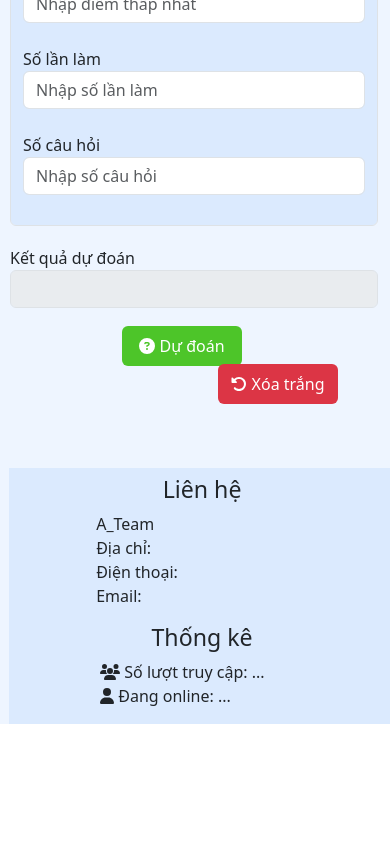
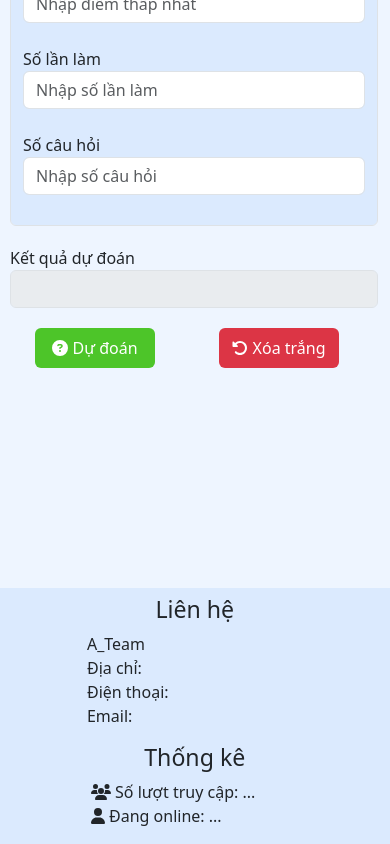
Before and after one commit to QNhut/du_an, a React (Create React App) app: page /predict-page/bai-toan-1 in a window 390 px wide. Shown: the part 594-1438 px from the top of the page. Before the commit the page ends 1318 px from the top, so only its background shows below. Built offline with nearby package versions, Linux system fonts and the light colour scheme.

Commit message:
Sửa lại 1 xíu giao diện, responsive, thêm scripts GG analytics

```diff
--- a/src/components/Footer/Footer.module.css
+++ b/src/components/Footer/Footer.module.css
@@ -14,9 +14,12 @@
     background-color: #dbeafe;
     /* margin-left: -10px; */
     /* max-width: 102%; */
-    margin-right: 0;
-    bottom: 0;
-    width: 99vw;
-    margin-left: -1px;
-    position:absolute;
+    margin-top: 100px !important;
+    margin-bottom: -200px;
+    /* border-radius: 10px 0 10px 0; */
+    /* width: 99vw; */
+    margin-left: -0.64em;
+    /* margin-right: 0; */
+    /* width: 101.5%; */
+    position: absolute;
 }
--- a/src/components/Header/Header.module.css
+++ b/src/components/Header/Header.module.css
@@ -87,7 +87,34 @@
     width: 98vw;
   }
 
+  .dropdownMenu {
+    margin-left: 0vw !important;
+  }
+
   /* .logo {
     display: none
   } */
 }
+
+@media (max-width: 1200px) {
+  .dropdownMenu {
+    margin-left: -4.5vw;
+  }
+}
+
+@media (max-width: 993px) {
+  .dropdownMenu {
+    margin-left: -5vw;
+  }
+}
+
+@media (max-width: 800px) {
+  .dropdownMenu {
+    margin-left: -6vw;
+  }
+}
+@media (max-width: 800px) {
+  .dropdownMenu {
+    margin-left: -6vw;
+  }
+}
--- a/src/pages/Login/Login.js
+++ b/src/pages/Login/Login.js
@@ -62,7 +62,7 @@ function HomePage() {
                                             'btn',
                                             style.buttonLogin
                                             )}
-                                        to="/predict-page"
+                                        to="/"
                                     >
                                         Đăng nhập
                                     </Link>
--- a/src/pages/PredictBaseOnQuestion/PredictBaseOnQuestion.js
+++ b/src/pages/PredictBaseOnQuestion/PredictBaseOnQuestion.js
@@ -66,10 +66,10 @@ function PredictBaseOnQuestion() {
             return;
         }
         else {
-            if (value1.length !== 8) {
+            if (value1.length > 8 || value1.length < 7) {
                 studentIDRef.current.focus();
                 studentIDRef.current.select();
-                toast.error("Mã số sinh viên phải chứa đúng 8 kí tự");
+                toast.error("Mã số sinh viên phải chứa từ 7 đến 8 kí tự");
                 return;
             }
         }
--- a/src/pages/PredictBaseOnQuestion/PredictBaseOnQuestion.module.css
+++ b/src/pages/PredictBaseOnQuestion/PredictBaseOnQuestion.module.css
@@ -89,7 +89,7 @@
   }
 
   .root {
-    padding-bottom: 200px !important;
+    padding-bottom: 100px !important;
   }
 
   .label {
@@ -100,13 +100,12 @@
 }
 
 .root {
-  position: relative;
   z-index: 0;
   padding-top: 82px !important;
   padding-left: 10px;
   min-height: 100vh !important;
   background-color: #EEF5FF;
-  padding-bottom: 100px;
+  /* padding-bottom: 10vh !important; */
 }
 
 .body {
--- a/src/pages/PredictInlab/PredictInlab.js
+++ b/src/pages/PredictInlab/PredictInlab.js
@@ -93,7 +93,9 @@ function PredictInlab() {
         })
             .then(response => response.json())
             .then(data => {
+                console.log(data);
                 dispatch(actions.setPredictedValue(data));
+
             })
             .catch(error => console.error('Error:', error));
     };
@@ -162,19 +164,23 @@ function PredictInlab() {
 
                             <PredictionText />
 
-                            <div className={clsx(style.interactionArea, 'row d-flex justify-content-center mb-lg-2')}>
+                            <div className={clsx(style.interactionArea, 'row justify-content-center mb-lg-2')}>
+                                <div className='col-6'>
                                     <button
-                                    className={clsx(style.btnPredict, 'btn btn-success mx-2')}
+                                        className={clsx(style.btnPredict, 'btn btn-success')}
                                         onClick={handlePredict}
                                     >
                                         <FontAwesomeIcon icon={faCircleQuestion} />&nbsp;Dự đoán
                                     </button>
+                                </div>
+                                <div className='col-6'>
                                     <button
-                                    className={clsx(style.btnReset, 'btn btn-danger mx-2')}
+                                        className={clsx(style.btnReset, 'btn btn-danger')}
                                         onClick={handleReset}
                                     >
                                         <FontAwesomeIcon icon={faRotateLeft} />&nbsp;Xóa trắng
                                     </button>
+                                </div>
                             </div>
                         </div>
                     </div>
--- a/src/pages/PredictInlab/PredictInlab.module.css
+++ b/src/pages/PredictInlab/PredictInlab.module.css
@@ -230,7 +230,7 @@
     /* align-items: center !important; */
     margin: 0 auto;
     vertical-align: middle !important;
-    margin-top: -2px;
+    /* margin-top: -2px; */
     margin-left: 10px;
 }
 
@@ -253,8 +253,8 @@
     /* align-items: center !important; */
     margin: 0 auto;
     vertical-align: middle !important;
-    margin-top: -2px;
-    margin-left: 200px !important;
+    /* margin-top: -2px; */
+    margin-left: 10px;
 }
 
 .btnReset:hover {
--- a/src/store/Provider.js
+++ b/src/store/Provider.js
@@ -2,12 +2,12 @@ import { useReducer } from "react"
 
 import Context from "./Context"
 import reducer, { initState } from "./reducer"
-import logger from "./logger"
+// import logger from "./logger"
 
 function Provider({ children }) {
 
-    const [state, dispath] = useReducer(logger(reducer), initState)
-    // const [state, dispath] = useReducer(reducer, initState)
+    // const [state, dispath] = useReducer(logger(reducer), initState)
+    const [state, dispath] = useReducer(reducer, initState)
 
     return (
         <Context.Provider value={[state, dispath]}>
```
Lines whose indentation alone changed are shown as unchanged.
